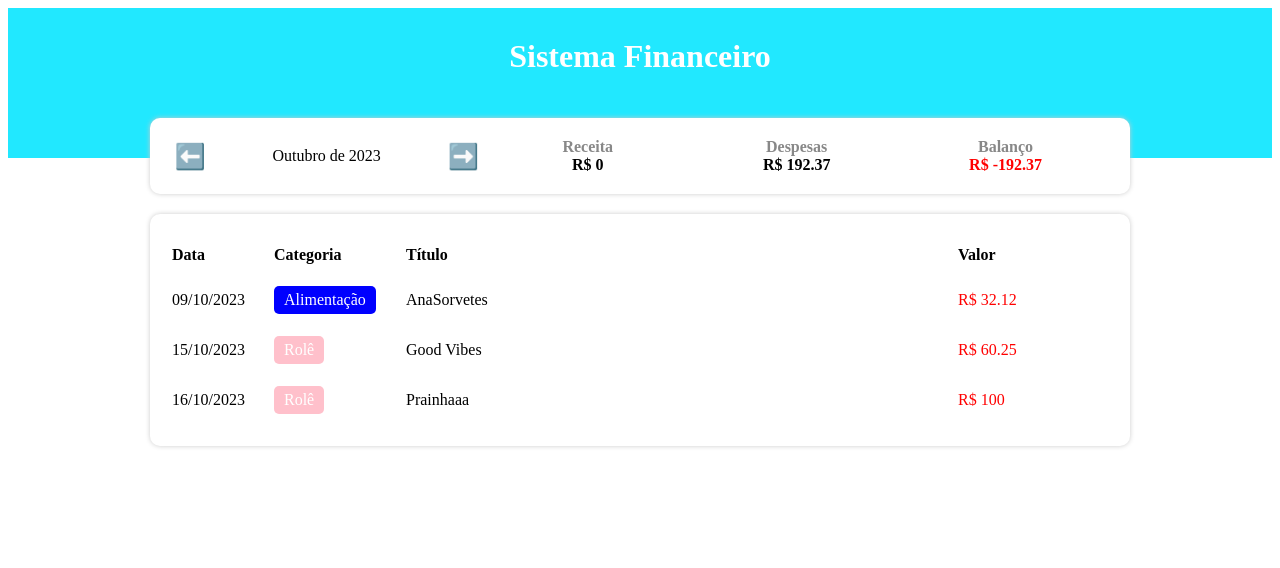
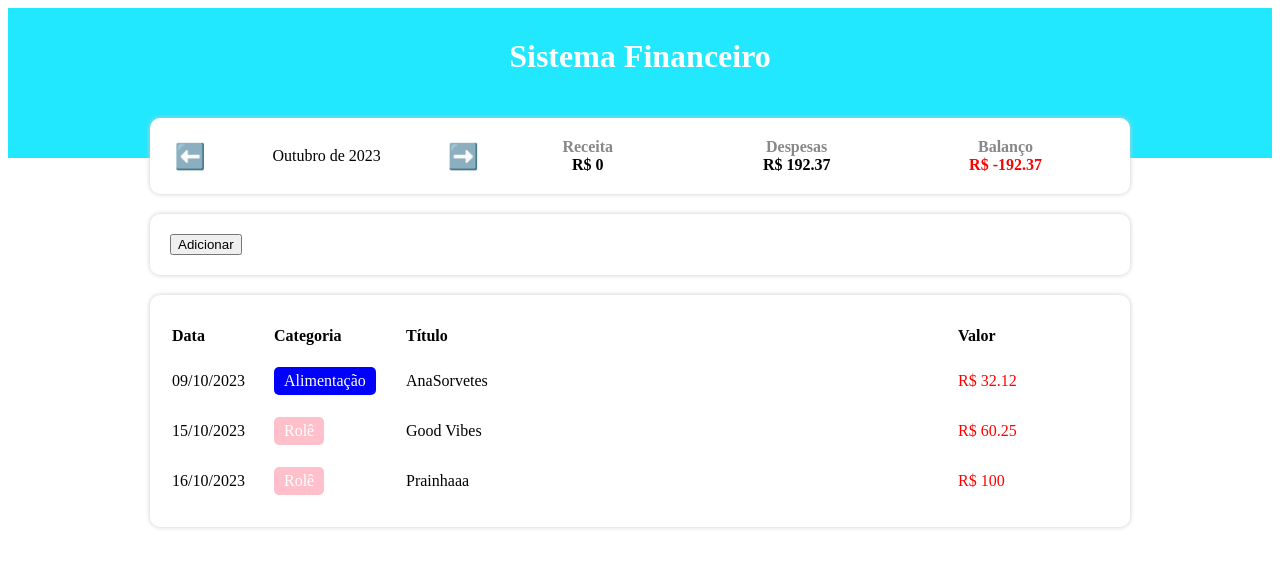
Before and after one commit to higucavalcanti/Finance_System_TS, a React (Create React App) app in the folder expense_tracker/: page / in a window 1280 px wide. Shown: the top 568 px of the page. Built offline with nearby package versions, Linux system fonts and the light colour scheme.

Commit message:
Implementando InputArea e já criando função para add

```diff
--- a/expense_tracker/src/App.tsx
+++ b/expense_tracker/src/App.tsx
@@ -6,6 +6,7 @@ import { Item } from './types/Item';
 import { TableArea } from './components/TableArea';
 import { InfoArea } from './components/InfoArea';
 import { categories } from './data/categories';
+import { InputArea } from './components/InputArea';
 
 const App = () => {
   const [list, setList] = useState(items);
@@ -39,6 +40,12 @@ const App = () => {
     setCurrentMonth(newMonth);
   }
 
+  const handleAddItem = (item: Item) => {
+    let newList = [...list];
+    newList.push(item);
+    setList(newList);
+  }
+
   return (
     <C.Container>
       <C.Header>
@@ -53,7 +60,7 @@ const App = () => {
           expense={expense}
         />
 
-        {/* Área de inserção */}
+        <InputArea onAdd={handleAddItem} />
 
         <TableArea list={filteredList} />
 
```
